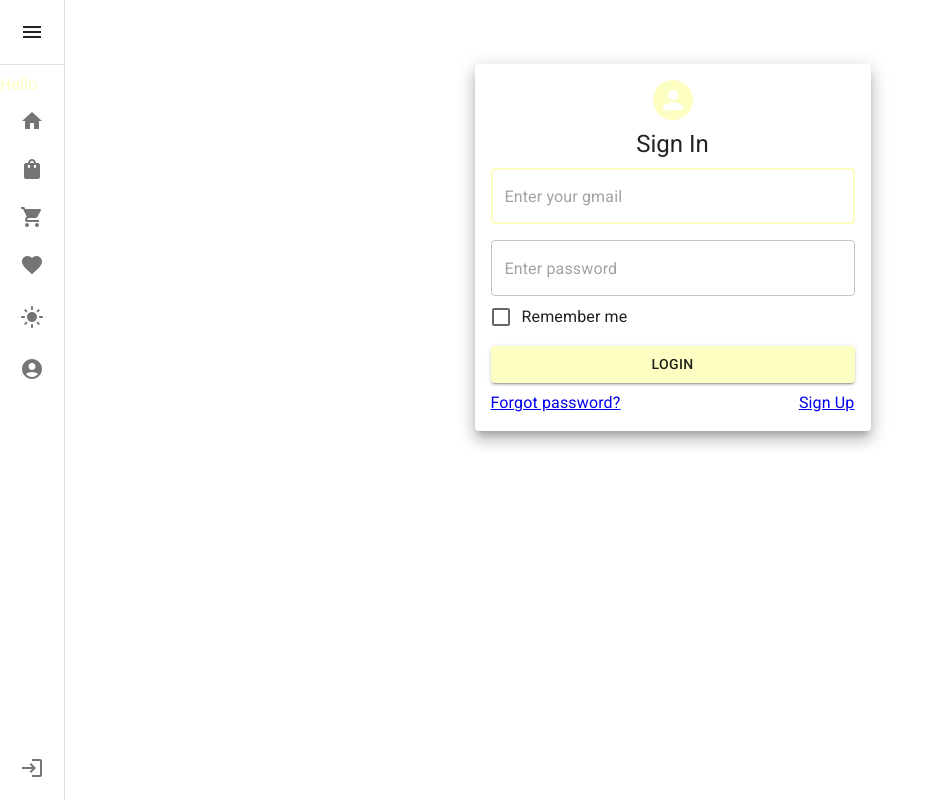
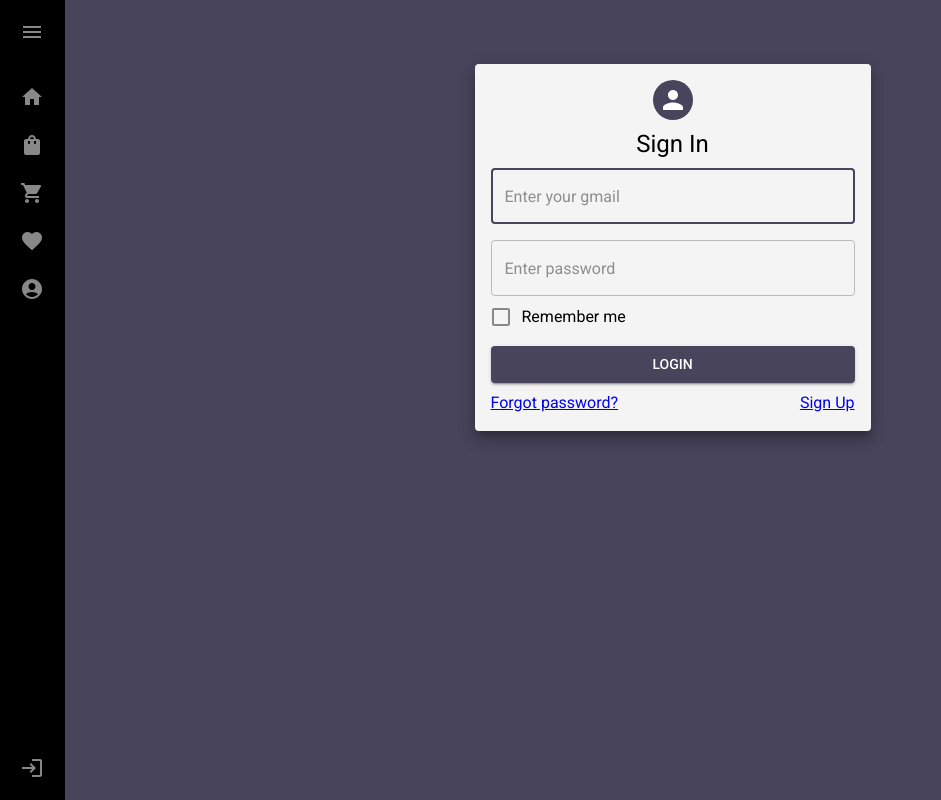
Before and after one commit to zerrorTwo/zerror-Two-Store, a React (Vite) app in the folder frontend/: page /login in a window 1280 px wide. Shown: the whole page, without its empty margins (0-941 px from the left). Built offline with nearby package versions, Linux system fonts and the light colour scheme.

Commit message:
fix login

```diff
--- a/frontend/src/components/ModeSwitcher.jsx
+++ b/frontend/src/components/ModeSwitcher.jsx
@@ -7,24 +7,17 @@ import {
   Tooltip,
   Select,
   MenuItem,
-  useTheme,
+  useColorScheme,
 } from "@mui/material";
 import { LightMode, DarkMode } from "@mui/icons-material";
-import { useState, useEffect } from "react";
 
 const ModeSwitcher = ({ open = false }) => {
-  const theme = useTheme();
-  const [mode, setMode] = useState(localStorage.getItem("theme") || "light");
+  const { mode, setMode } = useColorScheme();
 
-  useEffect(() => {
-    document.documentElement.setAttribute("data-theme", mode);
-    localStorage.setItem("theme", mode);
-  }, [mode]);
-
-  const handleChange = (event) => {
-    const newMode = event.target.value;
-    setMode(newMode);
-  };
+  // Nếu không hỗ trợ chế độ màu, không hiển thị
+  if (!mode || !setMode) {
+    return null;
+  }
 
   return (
     <ListItem disablePadding sx={{ display: "block" }}>
@@ -37,7 +30,6 @@ const ModeSwitcher = ({ open = false }) => {
         >
           <ListItemIcon
             sx={[
-              { color: theme.palette.primary.text },
               { minWidth: 0, justifyContent: "center" },
               open ? { mr: 3 } : { mr: "auto" },
             ]}
@@ -49,26 +41,12 @@ const ModeSwitcher = ({ open = false }) => {
               open ? (
                 <Select
                   value={mode}
-                  onChange={handleChange}
+                  onChange={(e) => setMode(e.target.value)}
                   variant="standard"
                   disableUnderline
                   sx={{
-                    color: theme.palette.primary.text,
                     minWidth: 80,
-                    "& .MuiSvgIcon-root": {
-                      color: theme.palette.primary.text,
-                      fontSize: "1.5rem",
-                    },
-                  }}
-                  MenuProps={{
-                    PaperProps: {
-                      sx: {
-                        backgroundColor: theme.palette.primary.main,
-                        "& .MuiMenuItem-root": {
-                          color: theme.palette.primary.text,
-                        },
-                      },
-                    },
+                    color: "inherit",
                   }}
                 >
                   <MenuItem value="light">Light</MenuItem>
@@ -85,7 +63,7 @@ const ModeSwitcher = ({ open = false }) => {
 };
 
 ModeSwitcher.propTypes = {
-  open: PropTypes.bool,
+  open: PropTypes.bool, // Trạng thái mở/đóng của menu
 };
 
 export default ModeSwitcher;
--- a/frontend/src/components/NavItem.jsx
+++ b/frontend/src/components/NavItem.jsx
@@ -7,8 +7,12 @@ import {
   ListItemText,
   Tooltip,
 } from "@mui/material";
+import { useTheme } from "@mui/material/styles"; // Import useTheme
 
-const NavItem = ({ to, icon, text, open = false, onClick = undefined }) => (
+const NavItem = ({ to, icon, text, open = false, onClick = undefined }) => {
+  const theme = useTheme(); // Correct position of useTheme hook
+
+  return (
     <ListItem disablePadding sx={{ display: "block" }}>
       <Link to={to} style={{ textDecoration: "none", color: "inherit" }}>
         <Tooltip title={text} placement="right">
@@ -16,11 +20,14 @@ const NavItem = ({ to, icon, text, open = false, onClick = undefined }) => (
             onClick={onClick}
             sx={[
               { minHeight: 48, px: 2.5 },
-            open ? { justifyContent: "initial" } : { justifyContent: "center" },
+              open
+                ? { justifyContent: "initial" }
+                : { justifyContent: "center" },
             ]}
           >
             <ListItemIcon
               sx={[
+                { color: theme.palette.text.secondary },
                 { minWidth: 0, justifyContent: "center" },
                 open ? { mr: 3 } : { mr: "auto" },
               ]}
@@ -29,13 +36,17 @@ const NavItem = ({ to, icon, text, open = false, onClick = undefined }) => (
             </ListItemIcon>
             <ListItemText
               primary={text}
-            sx={[open ? { opacity: 1 } : { opacity: 0 }]}
+              sx={{
+                color: theme.palette.text.secondary, // Corrected color assignment
+                ...(open ? { opacity: 1 } : { opacity: 0 }), // Ternary to handle opacity based on 'open'
+              }}
             />
           </ListItemButton>
         </Tooltip>
       </Link>
     </ListItem>
   );
+};
 
 NavItem.propTypes = {
   to: PropTypes.string.isRequired,
--- a/frontend/src/pages/Auth/Login.jsx
+++ b/frontend/src/pages/Auth/Login.jsx
@@ -15,20 +15,20 @@ import theme from "../../theme";
 import { Link, useNavigate } from "react-router-dom"; // Corrected import
 import { useDispatch } from "react-redux";
 import { setCredentials } from "../../redux/features/auth/authSlice";
-import { useEffect, useState } from "react";
+import { useState } from "react";
 import { useLoginMutation } from "../../redux/api/authApiSlice";
 import { toast } from "react-toastify"; // Import only toast
 import "react-toastify/dist/ReactToastify.css"; // Đảm bảo import CSS của Toastify
 
 function Login() {
-  const urlParams = new URLSearchParams(window.location.search);
-  const logout = urlParams.get("logout");
+  // const urlParams = new URLSearchParams(window.location.search);
+  // const logout = urlParams.get("logout");
 
-  useEffect(() => {
-    if (logout) {
-      toast.error("Your session has expired, please login again!!!");
-    }
-  }, [logout]);
+  // useEffect(() => {
+  //   if (logout) {
+  //     toast.error("Your session has expired, please login again!!!");
+  //   }
+  // }, [logout]);
   const [gmail, setGmail] = useState("");
   const [password, setPassword] = useState("");
   const navigate = useNavigate();
@@ -62,6 +62,9 @@ function Login() {
             bgcolor: theme.palette.primary.main,
             textAlign: "center",
             mb: 1,
+            "& .MuiSvgIcon-root": {
+              color: "white",
+            },
           }}
         ></Avatar>
         <Typography component="h1" variant="h5" sx={{ textAlign: "center" }}>
--- a/frontend/src/pages/Auth/RequireAuth.jsx
+++ b/frontend/src/pages/Auth/RequireAuth.jsx
@@ -12,7 +12,7 @@ const RequireAuth = () => {
   useEffect(() => {
     // Chỉ hiển thị toast nếu không có token và không ở trang đăng nhập
     if (!token && location.pathname !== "/login" && !hasShownToast.current) {
-      toast.info("Cần đăng nhập để xem");
+      toast.error("Please login required to view");
       hasShownToast.current = true;
     }
   }, [token, location.pathname]);
--- a/frontend/src/pages/Layout.jsx
+++ b/frontend/src/pages/Layout.jsx
@@ -18,19 +18,13 @@ import FavoriteIcon from "@mui/icons-material/Favorite";
 import AccountCircleIcon from "@mui/icons-material/AccountCircle";
 import LoginIcon from "@mui/icons-material/Login";
 import { Outlet, useNavigate } from "react-router";
-import {
-  Button,
-  Dialog,
-  DialogActions,
-  DialogTitle,
-  Typography,
-} from "@mui/material";
+import { Button, Dialog, DialogActions, DialogTitle } from "@mui/material";
 import NavItem from "../components/NavItem";
-import ModeSwitcher from "../components/ModeSwitcher";
 
 const drawerWidth = 240;
 
 const openedMixin = (theme) => ({
+  backgroundColor: theme.palette.secondary.main,
   width: drawerWidth,
   transition: theme.transitions.create("width", {
     easing: theme.transitions.easing.sharp,
@@ -40,6 +34,7 @@ const openedMixin = (theme) => ({
 });
 
 const closedMixin = (theme) => ({
+  backgroundColor: theme.palette.secondary.main,
   transition: theme.transitions.create("width", {
     easing: theme.transitions.easing.sharp,
     duration: theme.transitions.duration.leavingScreen,
@@ -155,12 +150,12 @@ export default function Layout() {
       >
         <Toolbar>
           <IconButton
-            color="inherit"
             aria-label="open drawer"
             onClick={handleDrawerOpen}
             edge="start"
             sx={[
               {
+                color: theme.palette.text.secondary,
                 marginRight: 5,
               },
               open && { display: "none" },
@@ -175,7 +170,10 @@ export default function Layout() {
         <DrawerHeader>
           <IconButton
             onClick={handleDrawerClose}
-            sx={{ display: open ? "block" : "none" }}
+            sx={{
+              display: open ? "block" : "none",
+              color: theme.palette.text.secondary,
+            }}
           >
             {theme.direction === "rtl" ? (
               <ChevronRightIcon />
@@ -186,9 +184,6 @@ export default function Layout() {
         </DrawerHeader>
         <Divider />
         <List sx={{ display: "flex", flexDirection: "column", height: "100%" }}>
-          <Typography sx={{ color: theme.palette.primary.main }}>
-            Hello
-          </Typography>
           {/* Home Item */}
           <NavItem to="/" icon={<HomeIcon />} text="Home" open={open} />
 
@@ -215,8 +210,6 @@ export default function Layout() {
             text="Favorite"
             open={open}
           />
-
-          <ModeSwitcher open={true} />
 
           {isUser && (
             <>
--- a/frontend/src/redux/api/apiSlice.js
+++ b/frontend/src/redux/api/apiSlice.js
@@ -22,8 +22,19 @@ const baseQuery = fetchBaseQuery({
 
 const baseQueryWithAuth = async (args, api, extraOptions) => {
   let result = await baseQuery(args, api, extraOptions);
-  // console.log(result);
-  if (result.error && result.error.status === 401) {
+
+  // Skip the refresh logic for login, register, and logout requests
+  const isLoginOrRegister =
+    args.url.includes("/auth/signIn") || args.url.includes("/auth/signUp");
+  const isLogout = args.url.includes("/auth/logout");
+
+  if (
+    !isLoginOrRegister &&
+    !isLogout &&
+    result.error &&
+    result.error.status === 401
+  ) {
+    // Try refreshing the token
     const refreshResult = await baseQuery(
       {
         url: `${BASE_URL}/auth/refresh`,
@@ -32,13 +43,16 @@ const baseQueryWithAuth = async (args, api, extraOptions) => {
       api,
       extraOptions
     );
+
     if (refreshResult?.data) {
       const userInfo = api.getState().auth.userInfo;
       const token = refreshResult.data;
       api.dispatch(setCredentials({ user: userInfo, accessToken: token }));
+
+      // Retry the original request after refreshing the token
       result = await baseQuery(args, api, extraOptions);
-      // console.log(result);
     } else {
+      // If refresh fails, logout the user
       result = await baseQuery(
         {
           url: `${BASE_URL}/auth/logout`,
@@ -49,9 +63,9 @@ const baseQueryWithAuth = async (args, api, extraOptions) => {
       );
 
       api.dispatch(logOut());
-      window.location.href = "/login?logout=true";
     }
   }
+
   return result;
 };
 
--- a/frontend/src/theme.js
+++ b/frontend/src/theme.js
@@ -1,22 +1,25 @@
-import { createTheme } from "@mui/material";
+import { createTheme } from "@mui/material/styles";
 
 const theme = createTheme({
-  cssVariables: true,
-  colorSchemes: {
-    light: {
-      palette: {
-        primary: {
-          main: "#FCFFC1",
-        },
-      },
+  palette: {
+    primary: {
+      main: "#48445c", // Màu chính (ví dụ: màu đen)
     },
-    dark: {
-      palette: {
-        primary: {
-          main: "#FB9EC6",
-        },
-      },
+    secondary: {
+      main: "#000", // Màu phụ (tùy chỉnh theo ý muốn)
     },
+    background: {
+      default: "#48445c", // Màu nền mặc định
+      paper: "#f4f4f4", // Màu nền của các thành phần như Card, Paper
+    },
+    text: {
+      primary: "#000", // Màu chữ chính
+      secondary: "#888", // Màu chữ phụ
+    },
+  },
+  typography: {
+    fontFamily: "'Roboto', 'Arial', sans-serif", // Font chữ tùy chỉnh
+    fontSize: 14, // Kích thước chữ mặc định
   },
 });
 
```
Lines whose indentation alone changed are shown as unchanged.
